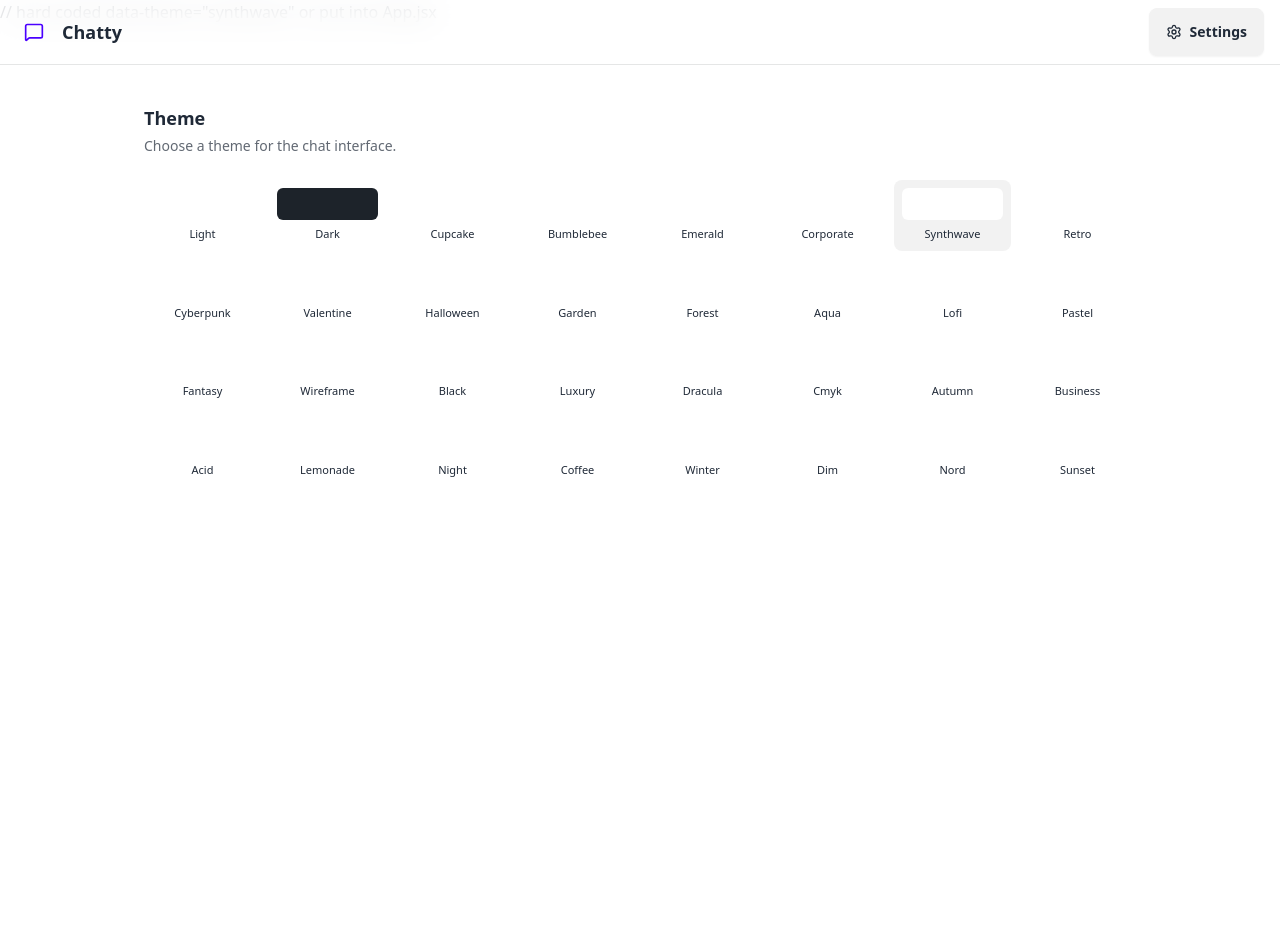
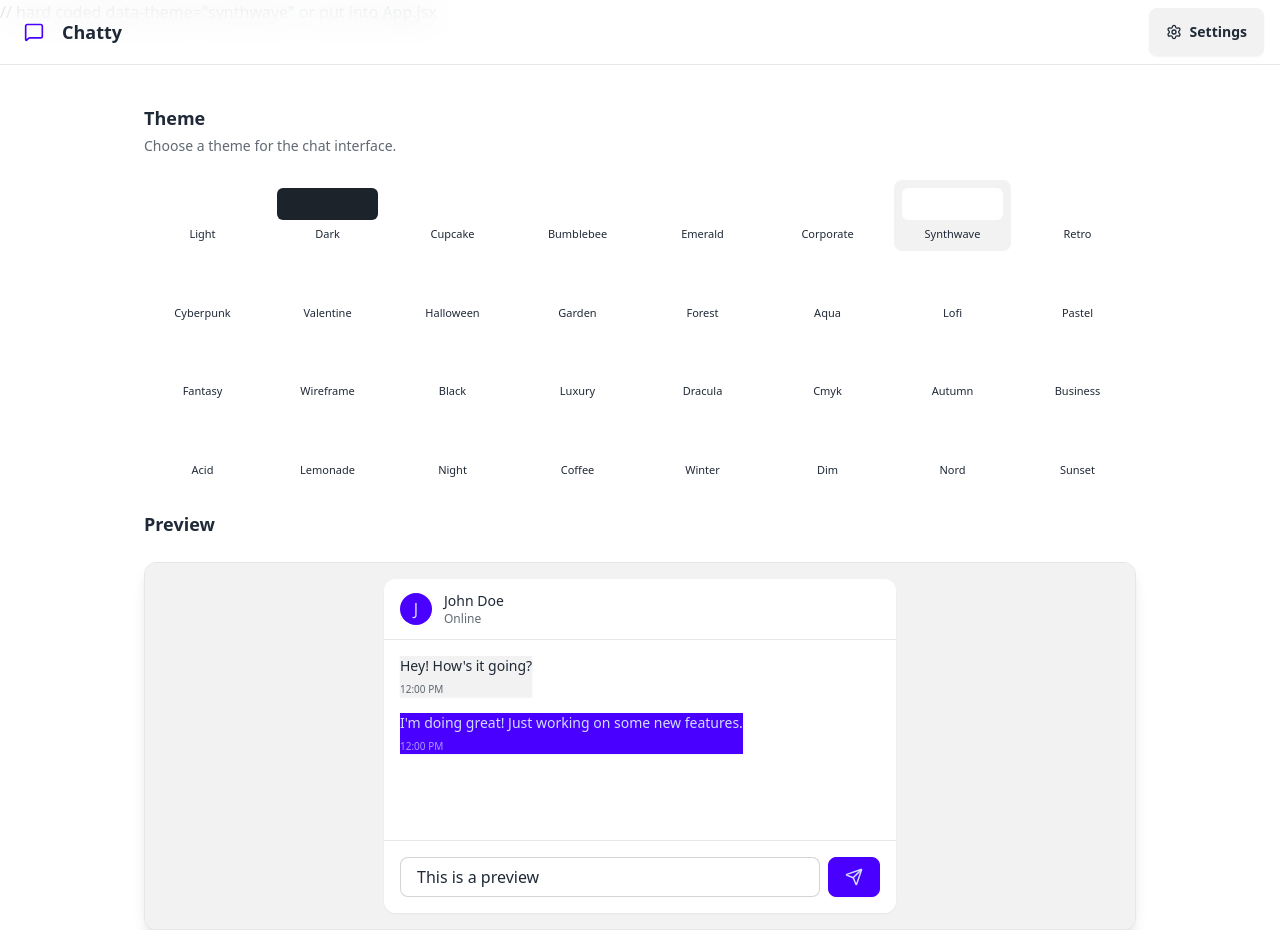
Before and after one commit to Breedlove-Jason/realtime-chat-app, a React (Vite) app in the folder frontend/: page /settings in a window 1280 px wide. Before the commit the page ends 824 px from the top, so only its background shows below. Built offline with nearby package versions, Linux system fonts and the light colour scheme; no server answers.

Commit message:
feat: add chat preview UI to SettingsPage
- Implemented a mock chat preview section in `SettingsPage` for improved UX.
- Designed chat UI with header, messages, and input area for demonstration purposes.
- Integrated static preview messages and styled components for realistic appearance.

```diff
--- a/frontend/src/pages/SettingsPage.jsx
+++ b/frontend/src/pages/SettingsPage.jsx
@@ -53,6 +53,63 @@
         </div>
 
         {/*Preview Section*/}
+        <h3 className="text-lg font-semibold mb-3">Preview</h3>
+        <div className="rounded-xl border border-base-300 overflow-hidden bg-base-100 shadow-lg">
+          <div className="p-4 bg-base-200">
+            <div className="max-w-lg mx-auto">
+              {/*Mock Chat UI*/}
+              <div className="bg-base-100 rounded-xl shadow-sm overflow-hidden">
+                {/*Chat Header*/}
+                <div className="px-4 py-3 border-b border-base-300 bg-base-100">
+                  <div className="flex items-center gap-3">
+                    <div className="w-8 h-8 rounded-full bg-primary flex items-center justify-center text-primary-content font-medium">
+                      J
+                    </div>
+                    <div>
+                      <h3 className="font-medium text-sm">John Doe</h3>
+                      <p className="text-xs text-base-content/70">Online</p>
+                    </div>
+                  </div>
+                </div>
+                {/*Chat Messages*/}
+                <div className="p-4 space-y-4 min-h-[200px] max-h-[200px] overflow-y-auto bg-base-100">
+                  {PREVIEW_MESSAGES.map((message) => (
+                    <div
+                      key={message.id}
+                      className={`flex $message.isSent ? 'justify-end' : 'justify-start'}`}
+                    >
+                      <div
+                        className={`max-w-[80%] rounded-xlp-3 shadow-sm ${message.isSent ? 'bg-primary text-primary-content' : 'bg-base-200'} `}
+                      >
+                        <p className="text-sm">{message.content}</p>
+                        <p
+                          className={`text-[10px] mt-1.5 ${message.isSent ? 'text-primary-content/70' : 'text-base-content/70'}`}
+                        >
+                          12:00 PM
+                        </p>
+                      </div>
+                    </div>
+                  ))}
+                </div>
+                {/*Chat Input*/}
+                <div className="p-4 border-t border-base-300 bg-base-100">
+                  <div className="flex gap-2">
+                    <input
+                      type="text"
+                      placeholder="Type a message..."
+                      className="input input-bordered flex-1 text:sm h-10"
+                      value={'This is a preview'}
+                      readOnly={true}
+                    />
+                    <button className="btn btn-primary h-10 min-h-0">
+                      <Send size={18} />
+                    </button>
+                  </div>
+                </div>
+              </div>
+            </div>
+          </div>
+        </div>
       </div>
     </div>
   );
```
